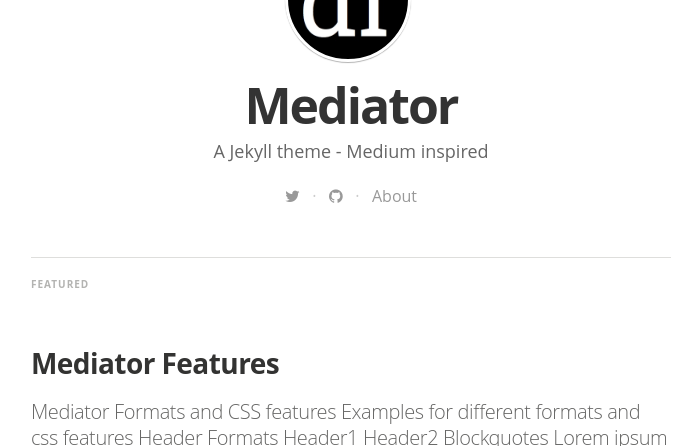
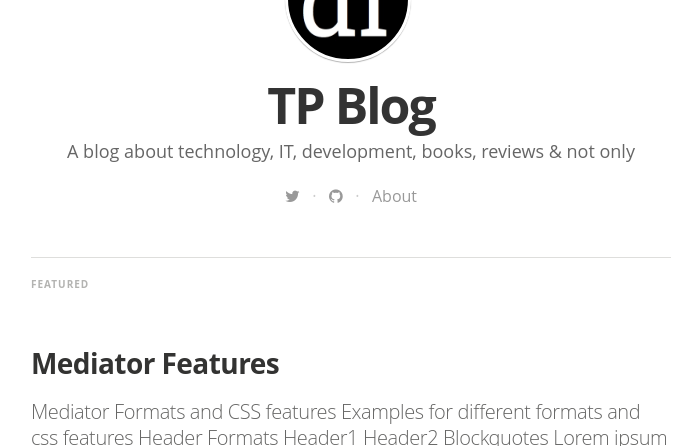
Before and after one commit to tassospan/tassospan.github.io, a Jekyll site: the page built from index.html, in a window 1280 px wide and 900 px high, cut to the strip 454-900 px from the top of the window. Shown: the whole strip, without its empty margins (289-986 px from the left). Built offline with Jekyll 4.4.1, drawn with Linux system fonts in a browser that asks for light colours; nearby versions of some CDN libraries; some web fonts are replaced; Markdown is read by kramdown in place of the engine named in the settings; the list of posts is cut into pages by our own code; some of the changed text lies outside the part shown.

Commit message:
config update

```diff
--- a/_config.yml
+++ b/_config.yml
@@ -5,26 +5,26 @@ gems:
   - jemoji
 
 # Site settings
-title: "Mediator"
+title: "TP Blog"
 description: > # this means to ignore newlines until "email:"
-   A Jekyll theme - Medium inspired
+   A blog about technology, IT, development, books, reviews & not only
 
-email: a-mail@mail.mail
+email: tassospan@outlook.com
 #blog logo
 logo: "/assets/images/df_logo.jpg"
 # blog cover
 cover: "/assets/images/cA4aKEIPQrerBnp1yGHv_IMG_9534-3-2.jpg"
 
-name: 'Dirk Fabisch'
-author: 'Dirk Fabisch'
+name: 'Tassos P.'
+author: 'Tassos P.'
 author_image: "/assets/images/author.jpg"
 
 paginate:	5
 
-url: "http://myblog.***.***" # the base hostname & protocol for your site
+url: "https://tassospan.github.io" # the base hostname & protocol for your site
 baseurl: ""
 #used to display twitter cards
-twitter_handle: '@dirkfabisch'
+twitter_handle: '@_TassosP_'
 
 #fill in disqus shortname to use disqus
 #disqus: disqus-shortname
@@ -32,7 +32,7 @@ twitter_handle: '@dirkfabisch'
 # social icons and sharing options
 social:
   - icon:	twitter
-    url:	https://twitter.com/dirkfabisch
+    url:	https://twitter.com/_TassosP_
     desc: Follow me on twitter
     share_url: http://twitter.com/share
     share_title: ?text=
@@ -46,7 +46,7 @@ social:
 #    share_link: "&amp;u="
 
   - icon:	github
-    url:	https://github.com/dirkfabisch
+    url:	https://github.com/tassospan
     desc:	Fork me on github
     share_url:
     share_title:
```
